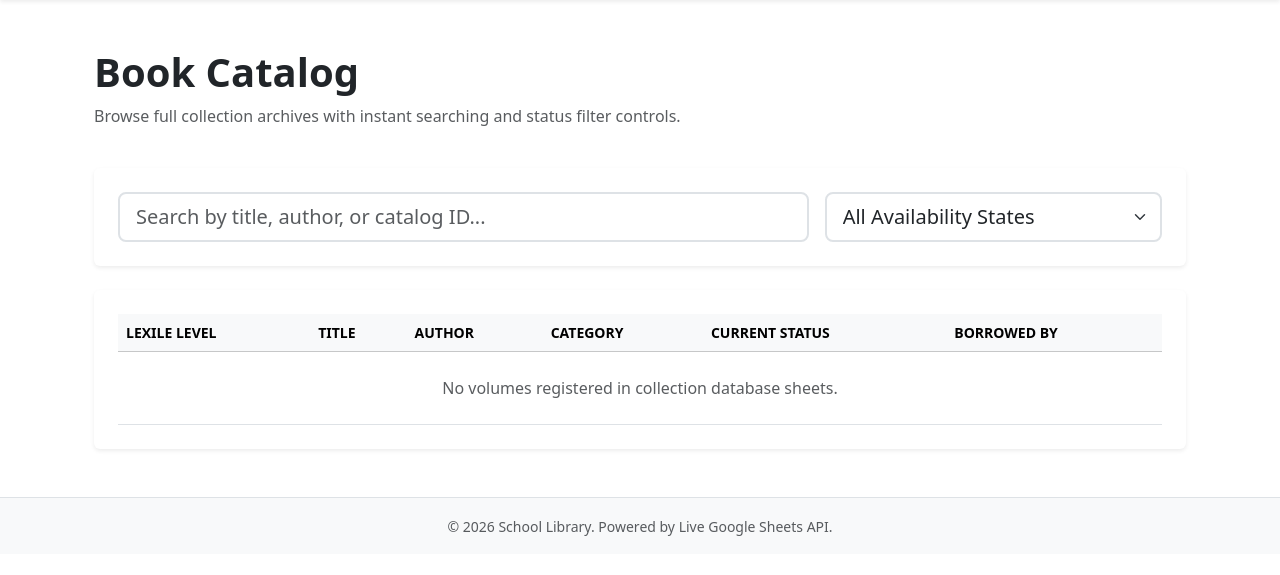
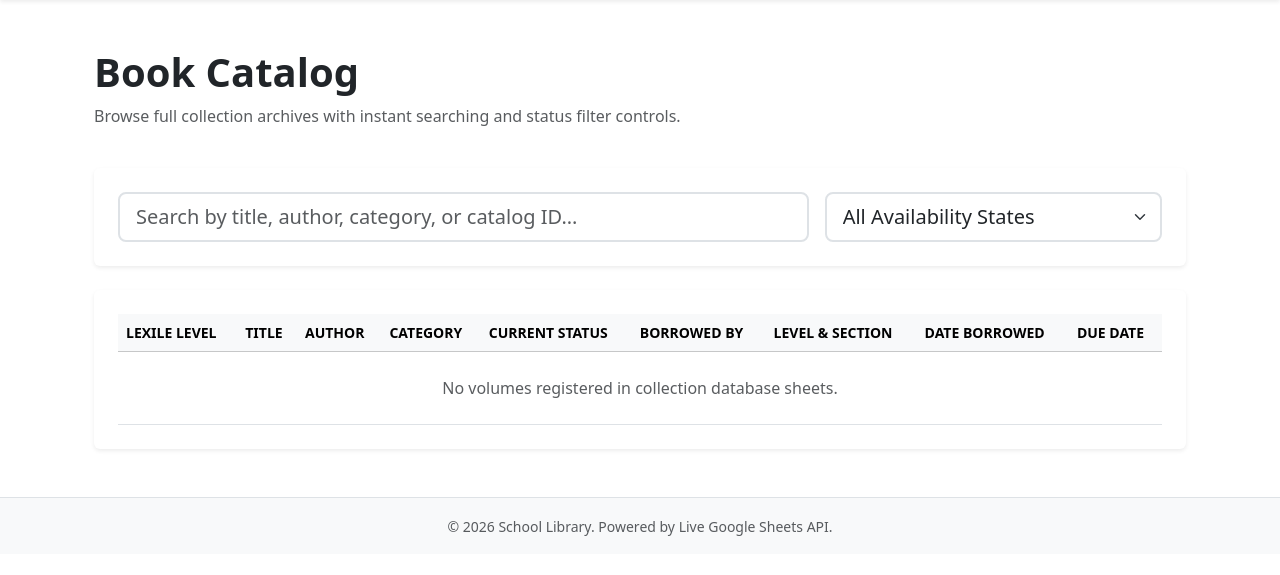
Before and after one commit to berkeley-library-admin/SCHOOL_LIBRARY_PORTAL, a Flask app: page /catalog in a window 1280 px wide. Shown: the part 56-631 px from the top of the page. Run offline with Flask 3, Linux system fonts and the light colour scheme; data that the repository does not hold is empty.

Commit message:
Update catalog.html

```diff
--- a/app/templates/catalog.html
+++ b/app/templates/catalog.html
@@ -12,7 +12,7 @@
     <div class="card bg-white border-0 shadow-sm p-4 mb-4">
         <div class="row g-3">
             <div class="col-md-8">
-                <input type="text" id="catalogSearch" class="form-control form-control-lg border-2 shadow-none" placeholder="Search by title, author, or catalog ID...">
+                <input type="text" id="catalogSearch" class="form-control form-control-lg border-2 shadow-none" placeholder="Search by title, author, category, or catalog ID...">
             </div>
             <div class="col-md-4">
                 <select id="statusFilter" class="form-select form-select-lg border-2 shadow-none">
@@ -35,6 +35,9 @@
                         <th>Category</th>
                         <th>Current Status</th>
                         <th>Borrowed By</th>
+                        <th>Level & Section</th>
+                        <th>Date Borrowed</th>
+                        <th>Due Date</th>
                     </tr>
                 </thead>
                 <tbody>
@@ -52,6 +55,7 @@
                             <span class="badge bg-warning-subtle text-warning border border-warning-subtle px-3 py-2">Borrowed</span>
                             {% endif %}
                         </td>
+
                         <td class="fw-medium text-dark">
                             {% if book.status.lower().strip() == 'borrowed' and book.borrowed_by %}
                                 👤 {{ book.borrowed_by }}
@@ -59,10 +63,32 @@
                                 <span class="text-muted text-opacity-50">—</span>
                             {% endif %}
                         </td>
+
+                        <td class="text-dark small fw-medium">
+                            {% if book.status.lower().strip() == 'borrowed' and book.level_section %}
+                                {{ book.level_section }}
+                            {% else %}
+                                <span class="text-muted text-opacity-30">—</span>
+                            {% endif %}
+                        </td>
+                        <td class="text-muted small font-monospace">
+                            {% if book.status.lower().strip() == 'borrowed' and book.date_borrowed %}
+                                {{ book.date_borrowed }}
+                            {% else %}
+                                <span class="text-muted text-opacity-30">—</span>
+                            {% endif %}
+                        </td>
+                        <td class="small font-monospace">
+                            {% if book.status.lower().strip() == 'borrowed' and book.due_date %}
+                                <span class="text-danger fw-semibold">{{ book.due_date }}</span>
+                            {% else %}
+                                <span class="text-muted text-opacity-30">—</span>
+                            {% endif %}
+                        </td>
                     </tr>
                     {% else %}
                     <tr>
-                        <td colspan="6" class="text-center text-muted py-4">No volumes registered in collection database sheets.</td>
+                        <td colspan="9" class="text-center text-muted py-4">No volumes registered in collection database sheets.</td>
                     </tr>
                     {% endfor %}
                 </tbody>
@@ -82,14 +108,12 @@ document.addEventListener('DOMContentLoaded', function () {
         const selectedStatus = statusFilter.value.toLowerCase().trim();
 
         tableRows.forEach(row => {
-            // Extracts current table row items cleanly for parsing match logic
             const titleText = row.querySelector('.search-title') ? row.querySelector('.search-title').textContent.toLowerCase() : '';
             const authorText = row.querySelector('.search-author') ? row.querySelector('.search-author').textContent.toLowerCase() : '';
             const idText = row.querySelector('.search-id') ? row.querySelector('.search-id').textContent.toLowerCase() : '';
             const categoryText = row.querySelector('.search-category') ? row.querySelector('.search-category').textContent.toLowerCase() : '';
             const rowStatusValue = row.querySelector('.search-status') ? row.querySelector('.search-status').getAttribute('data-status').toLowerCase().trim() : '';
 
-            // Run evaluation assertions
             const matchesSearch = titleText.includes(searchQuery) ||
                                   authorText.includes(searchQuery) ||
                                   idText.includes(searchQuery) ||
@@ -97,7 +121,6 @@ document.addEventListener('DOMContentLoaded', function () {
 
             const matchesStatus = selectedStatus === "" || rowStatusValue === selectedStatus;
 
-            // Display manipulation execution loop based on matching constraints
             if (matchesSearch && matchesStatus) {
                 row.style.setProperty('display', '', 'important');
             } else {
@@ -106,7 +129,6 @@ document.addEventListener('DOMContentLoaded', function () {
         });
     }
 
-    // Attach dynamic operational listeners
     searchInput.addEventListener('input', filterCatalogTable);
     statusFilter.addEventListener('change', filterCatalogTable);
 });
```
